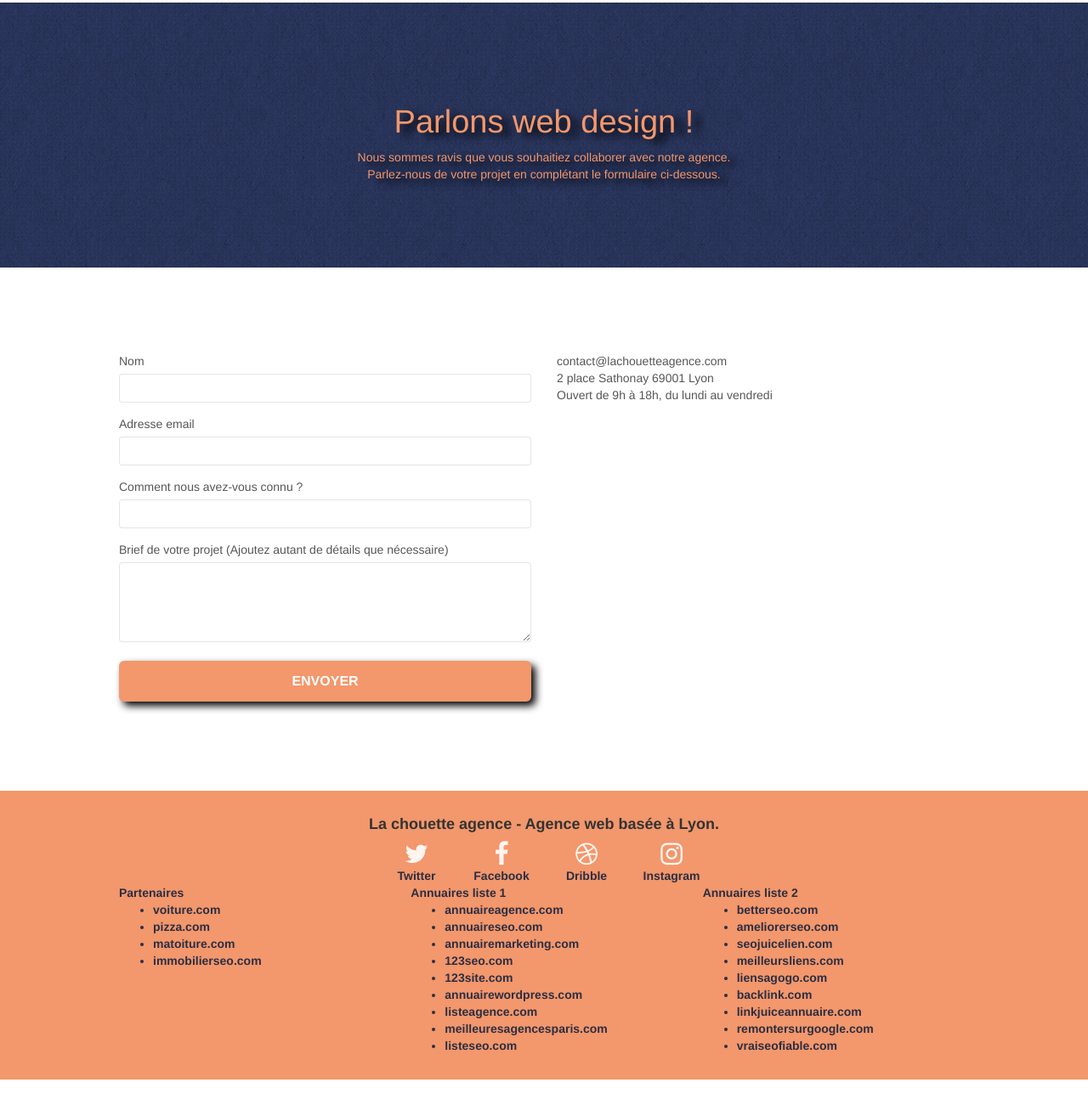
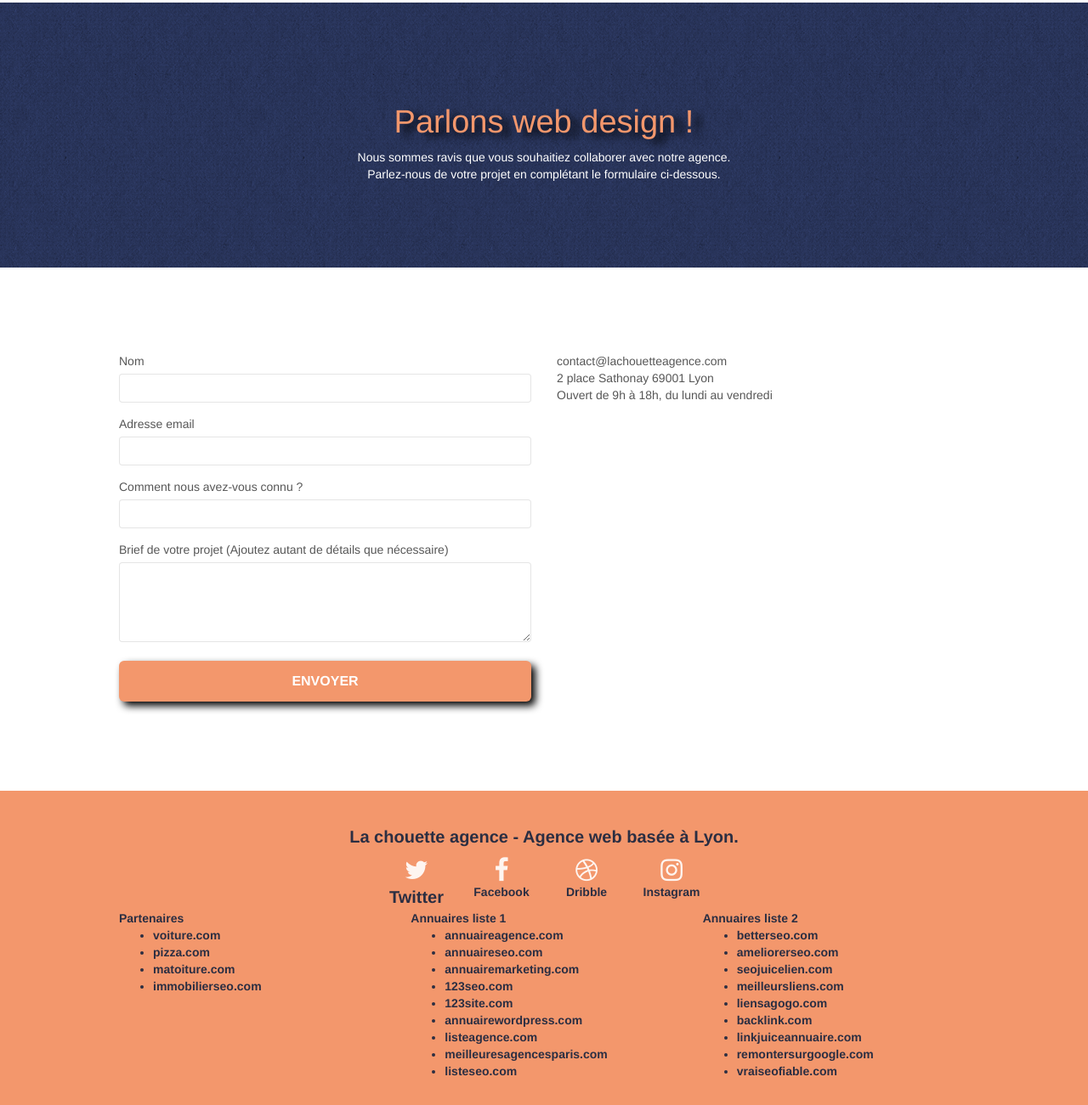
Before and after one commit to Sh1r0w/Starting-website, a plain HTML site: page contact.html in a window 1280 px wide. Shown: the part 89-1390 px from the top of the page at 85% size. Before the commit the page ends 1360 px from the top, so only its background shows below. Drawn offline with Linux system fonts and the light colour scheme.

Commit message:
update contact & style

```diff
--- a/contact.html
+++ b/contact.html
@@ -76,7 +76,7 @@
 						<h1 class="text-center hero-bloc-text tc-white">
 							Parlons web design !
 						</h1>
-						<p class="text-center mg-lg tc-white tight-width-whitespace">
+						<p class="text-center mg-lg white tight-width-whitespace">
 							Nous sommes ravis que vous souhaitiez collaborer avec notre agence.<br>
 							Parlez-nous de votre projet en complétant le formulaire ci-dessous.
 						</p>
@@ -145,9 +145,9 @@
 			<div class="container bloc-sm">
 				<div class="row">
 					<div class="col-sm-12">
-						<h4 class="text-center footer">
+						<h2 class="text-center footer">
 							La chouette agence - Agence web basée à Lyon.<br>
-						</h4>
+						</h2>
 						<div class="row row-no-gutters social">
 							<div class="col-sm-3">
 								<div class="text-center footer">
--- a/style.css
+++ b/style.css
@@ -656,8 +656,12 @@ a[data-lightbox]:hover img {
 }
 
 .col-sm-4, .footer{
-    color:#2B2E42;
+    color:#2B2E42!important;
     font-weight: 700;
+}
+
+.footer{
+    font-size: 20px;
 }
 
 h1,
```
